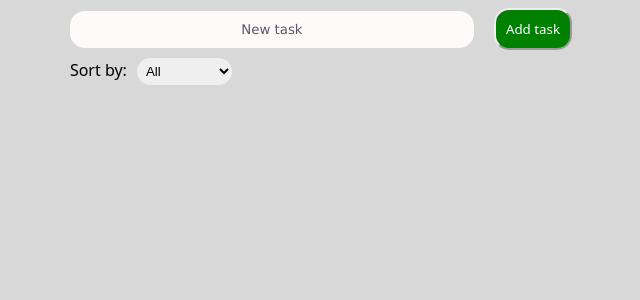
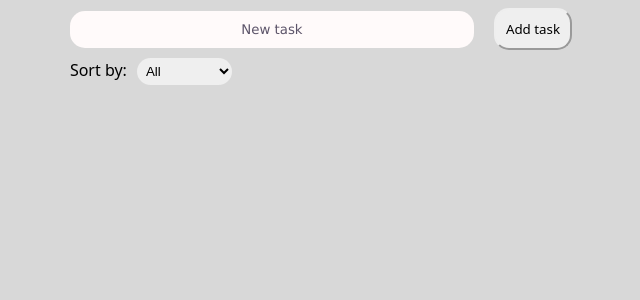
Before and after one commit to AnnaLoft/todo-app, a React (Vite) app in the folder todo-app/: page / in a window 1280 px wide. Shown: the top 300 px of the page, without its empty margins (319-959 px from the left). Built offline with nearby package versions, Linux system fonts and the light colour scheme; the HTML template or start-up script is replaced by a standard one.

Commit message:
Update Button.tsx

```diff
--- a/todo-app/src/components/ui/Button.tsx
+++ b/todo-app/src/components/ui/Button.tsx
@@ -4,13 +4,14 @@ import styles from '../../style/button.module.scss';
 interface ButtonProps {
   onClick: () => void;
   children: React.ReactNode;
-  style?: React.CSSProperties;
+
 }
 
-export const Button: React.FC<ButtonProps> = ({ onClick, children, style }) => {
+export const Button = React.memo(({ onClick, children }: ButtonProps) => {
+  console.log("button");
   return (
-    <button  onClick={onClick} className={`button ${styles.button}`} style={style} >
+    <button  onClick={onClick} className={`button ${styles.button}`}  >
       {children}
     </button>
   );
-};
+});
```
